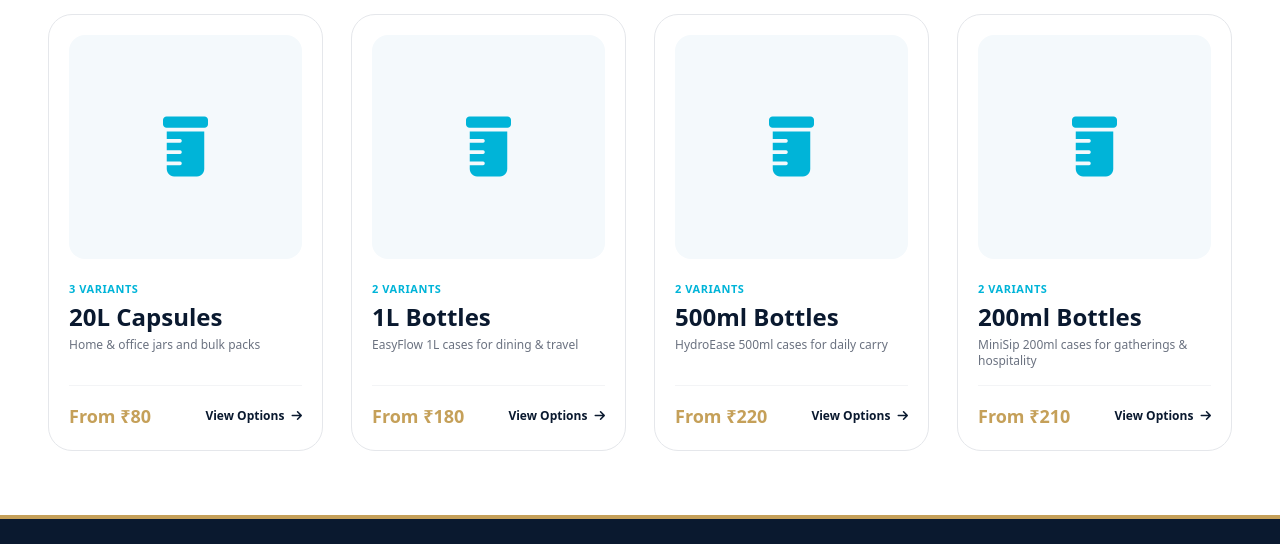
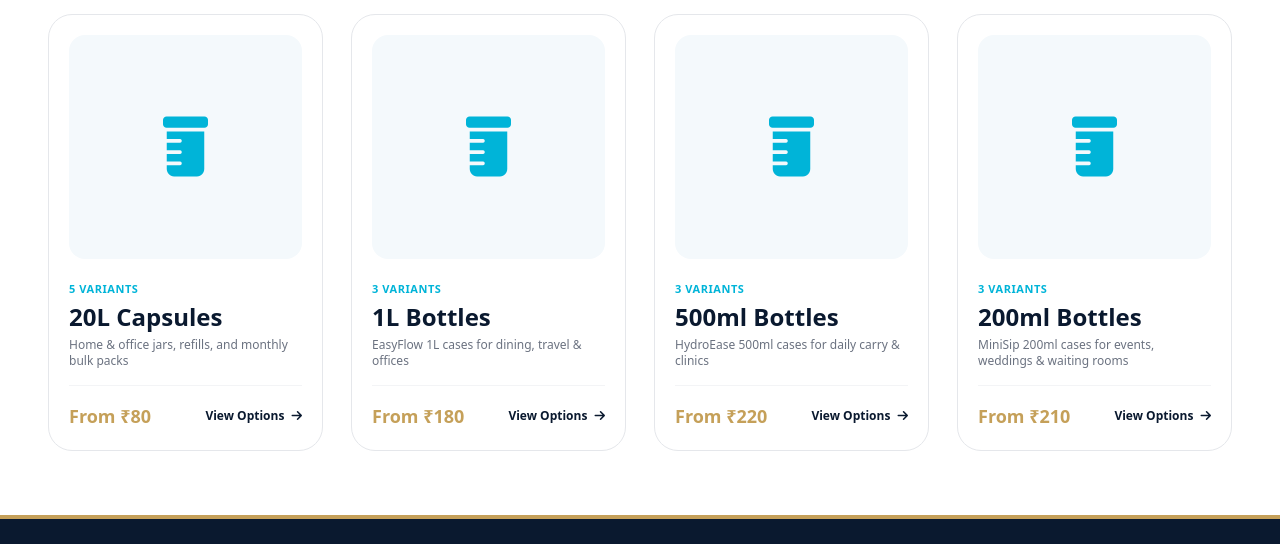
Before and after one commit to wassersandco-wq/wassers-app, a plain HTML site: page index.html in a window 1280 px wide. Shown: the part 746-1290 px from the top of the page. Drawn offline with nearby package versions, Linux system fonts and the light colour scheme.

Commit message:
Update index.html

```diff
--- a/index.html
+++ b/index.html
@@ -213,32 +213,47 @@
 
   <script>
     // Size categories and all variants inside each size
+    // Size categories and all variants inside each size
     const SIZE_CATEGORIES = [
       {
         sizeKey: "20L",
         title: "20L Capsules",
-        subtitle: "Home & office jars and bulk packs",
+        subtitle: "Home & office jars, refills, and monthly bulk packs",
         coverImage: "./WOM20L.png",
         variants: [
           {
             id: "20l-single",
-            name: "20L Capsule — 1 Jar",
-            detail: "Single refill / exchange jar",
+            name: "20L Capsule — 1 Jar (Refill)",
+            detail: "Single jar exchange (empty jar required)",
             price: 80,
+            image: "./WOM20L.png"
+          },
+          {
+            id: "20l-new-deposit",
+            name: "20L Capsule — New Jar + Water",
+            detail: "First-time order including refundable jar deposit",
+            price: 230,
             image: "./WOM20L.png"
           },
           {
             id: "20l-5pack",
             name: "20L Capsule — 5 Jars Pack",
-            detail: "Weekly family or small shop pack",
+            detail: "Weekly home or small shop refill pack",
             price: 400,
             image: "./WOM20L.png"
           },
           {
             id: "20l-10pack",
-            name: "20L Capsule — 10 Jars Pack",
-            detail: "Bulk office & commercial pack",
-            price: 800,
+            name: "20L Capsule — 10 Jars Corporate Pack",
+            detail: "Office & commercial bulk pack",
+            price: 780,
+            image: "./WOM20L.png"
+          },
+          {
+            id: "20l-25pack",
+            name: "20L Capsule — 25 Jars Monthly Plan",
+            detail: "Best value for clinics, factories & large offices",
+            price: 1875,
             image: "./WOM20L.png"
           }
         ]
@@ -246,21 +261,28 @@
       {
         sizeKey: "1L",
         title: "1L Bottles",
-        subtitle: "EasyFlow 1L cases for dining & travel",
+        subtitle: "EasyFlow 1L cases for dining, travel & offices",
         coverImage: "./WASSERS & CO. - EasyFlow 1L - Pure Hydration.png",
         variants: [
           {
             id: "1l-case-12",
-            name: "EasyFlow 1L — Case of 12",
-            detail: "12 x 1L bottles per case",
+            name: "EasyFlow 1L — 1 Case (12 Bottles)",
+            detail: "12 x 1L bottles • Standard household & desk pack",
             price: 180,
             image: "./WASSERS & CO. - EasyFlow 1L - Pure Hydration.png"
           },
           {
             id: "1l-case-24",
             name: "EasyFlow 1L — 2 Cases (24 Bottles)",
-            detail: "24 x 1L bottles for events & meetings",
-            price: 360,
+            detail: "24 x 1L bottles • Ideal for meetings & guests",
+            price: 350,
+            image: "./WASSERS & CO. - EasyFlow 1L - Pure Hydration.png"
+          },
+          {
+            id: "1l-case-60",
+            name: "EasyFlow 1L — 5 Cases (60 Bottles)",
+            detail: "60 x 1L bottles • Wholesale & event supply",
+            price: 850,
             image: "./WASSERS & CO. - EasyFlow 1L - Pure Hydration.png"
           }
         ]
@@ -268,21 +290,28 @@
       {
         sizeKey: "500ml",
         title: "500ml Bottles",
-        subtitle: "HydroEase 500ml cases for daily carry",
+        subtitle: "HydroEase 500ml cases for daily carry & clinics",
         coverImage: "./WASSER HydroEase 500 ML - Refreshment Redefined.png",
         variants: [
           {
             id: "500ml-case-24",
-            name: "HydroEase 500 ML — Case of 24",
-            detail: "24 x 500ml bottles per case",
+            name: "HydroEase 500 ML — 1 Case (24 Bottles)",
+            detail: "24 x 500ml bottles • Standard case",
             price: 220,
             image: "./WASSER HydroEase 500 ML - Refreshment Redefined.png"
           },
           {
             id: "500ml-case-48",
             name: "HydroEase 500 ML — 2 Cases (48 Bottles)",
-            detail: "48 x 500ml bottles for clinics, shops & teams",
-            price: 440,
+            detail: "48 x 500ml bottles • Clinics, showrooms & teams",
+            price: 430,
+            image: "./WASSER HydroEase 500 ML - Refreshment Redefined.png"
+          },
+          {
+            id: "500ml-case-120",
+            name: "HydroEase 500 ML — 5 Cases (120 Bottles)",
+            detail: "120 x 500ml bottles • Corporate & banquet pack",
+            price: 1050,
             image: "./WASSER HydroEase 500 ML - Refreshment Redefined.png"
           }
         ]
@@ -290,27 +319,33 @@
       {
         sizeKey: "200ml",
         title: "200ml Bottles",
-        subtitle: "MiniSip 200ml cases for gatherings & hospitality",
+        subtitle: "MiniSip 200ml cases for events, weddings & waiting rooms",
         coverImage: "./WASSER MiniSip 200 ML - Refreshment in Every Drop.png",
         variants: [
           {
             id: "200ml-case-35",
-            name: "MiniSip 200 ML — Case of 35",
-            detail: "35 x 200ml bottles per case",
+            name: "MiniSip 200 ML — 1 Case (35 Bottles)",
+            detail: "35 x 200ml bottles • Compact single-serve case",
             price: 210,
             image: "./WASSER MiniSip 200 ML - Refreshment in Every Drop.png"
           },
           {
             id: "200ml-case-70",
             name: "MiniSip 200 ML — 2 Cases (70 Bottles)",
-            detail: "70 x 200ml bottles for functions & guests",
-            price: 420,
+            detail: "70 x 200ml bottles • Office reception & family gatherings",
+            price: 410,
+            image: "./WASSER MiniSip 200 ML - Refreshment in Every Drop.png"
+          },
+          {
+            id: "200ml-case-175",
+            name: "MiniSip 200 ML — 5 Cases (175 Bottles)",
+            detail: "175 x 200ml bottles • Event & function bulk pack",
+            price: 1000,
             image: "./WASSER MiniSip 200 ML - Refreshment in Every Drop.png"
           }
         ]
       }
     ];
-
     let activeSize = null; // null shows all 4 size cards; string ("20L", "1L", etc.) shows that size's subpage
     let cart = JSON.parse(localStorage.getItem("wassers_cart")) || [];
 
```
